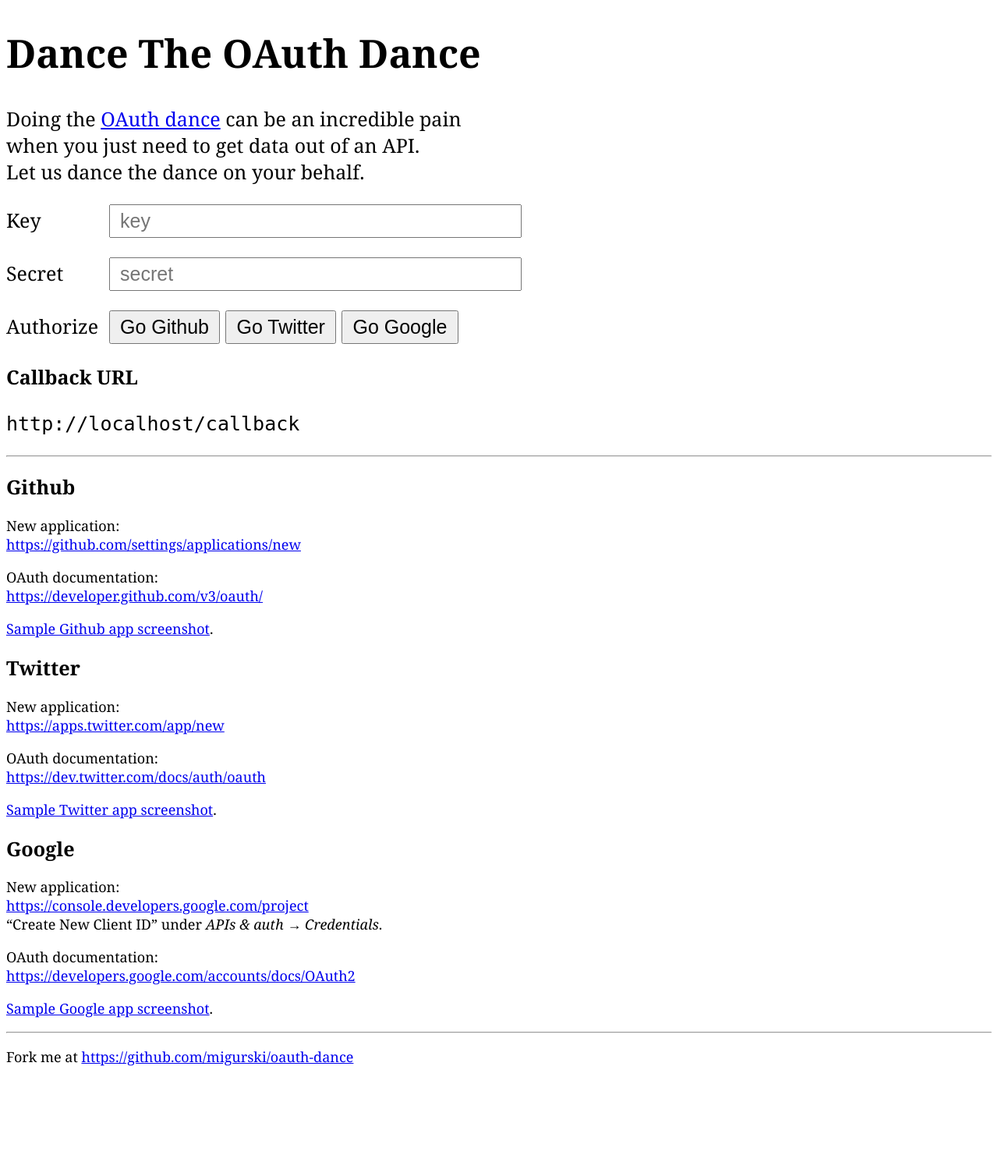
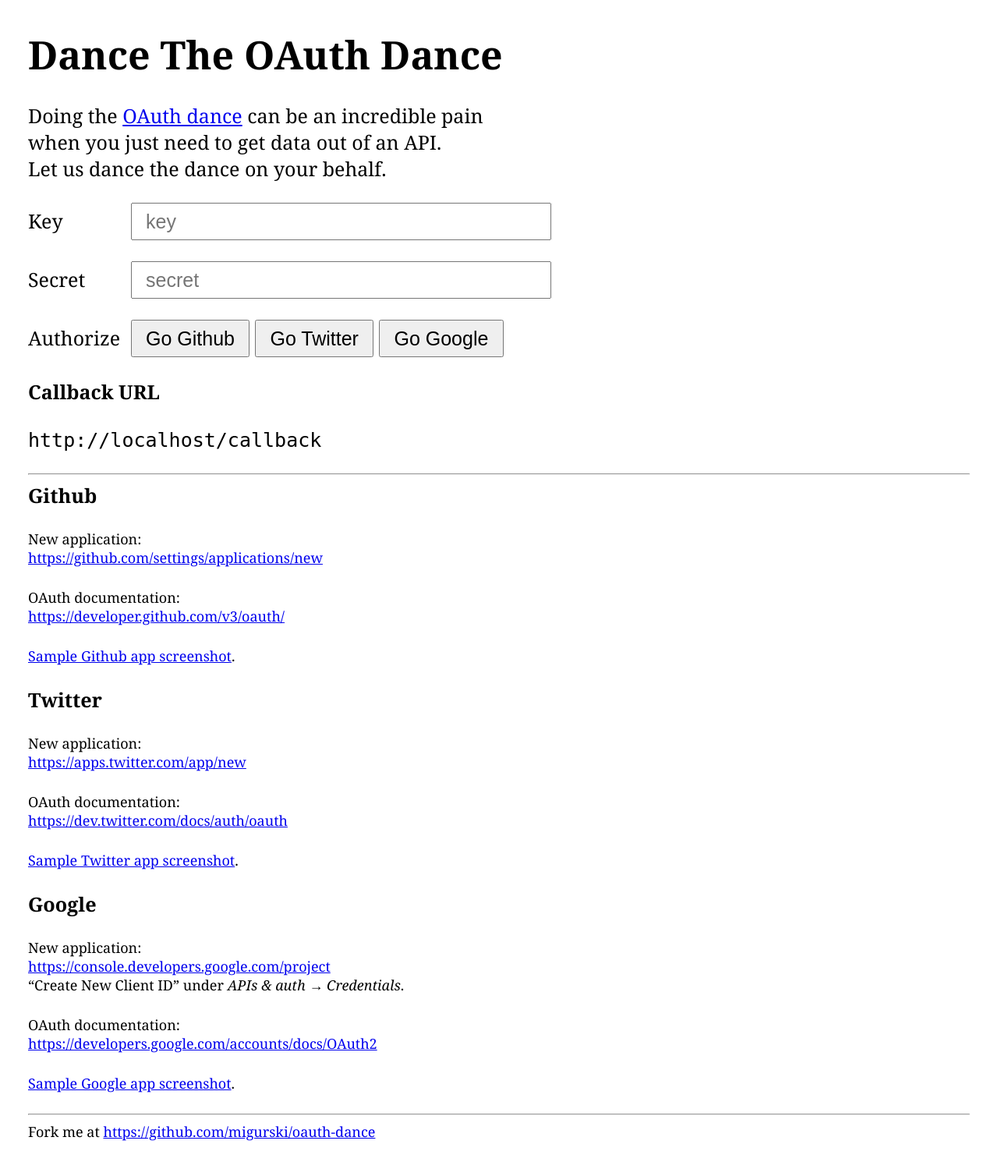
Before and after one commit to migurski/oauth-dance, a Flask app: page / in a window 1280 px wide. Shown: the whole page at 78% size. Before the commit the page ends 1367 px from the top, so only its background shows below. Run offline with Flask 2, Linux system fonts and the light colour scheme; parts of the project's set-up code (start-up, migrations or seed data) failed here and were passed over.

Commit message:
Tweaked styles

```diff
--- a/static/style.css
+++ b/static/style.css
@@ -3,6 +3,9 @@ html
     font-family: Georgia, sans-serif;
     font-size: 18px;
 }
+
+body { margin: 2em }
+h1, h2, h3, p { margin: 0 0 1.5rem 0 }
 
 form#main
 {
@@ -20,9 +23,7 @@ form button
     font-size: 1em;
 }
 
-form label[for=key],
-form label[for=secret],
-form label[for=provider]
+form label
 {
     display: inline-block;
     width: 5em;
@@ -37,5 +38,5 @@ form input[type=text]
 form input[type=text],
 form button
 {
-    padding: .2em .5em;
+    padding: .3em .7em;
 }
```
